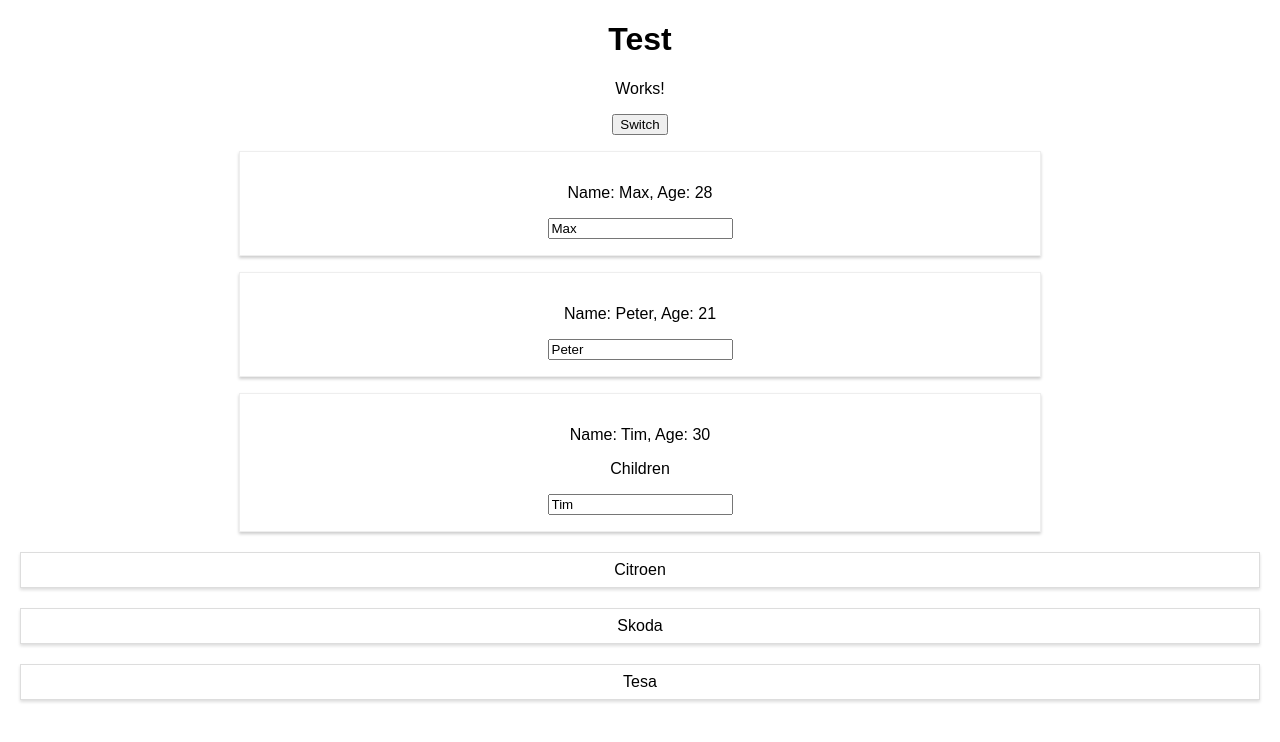
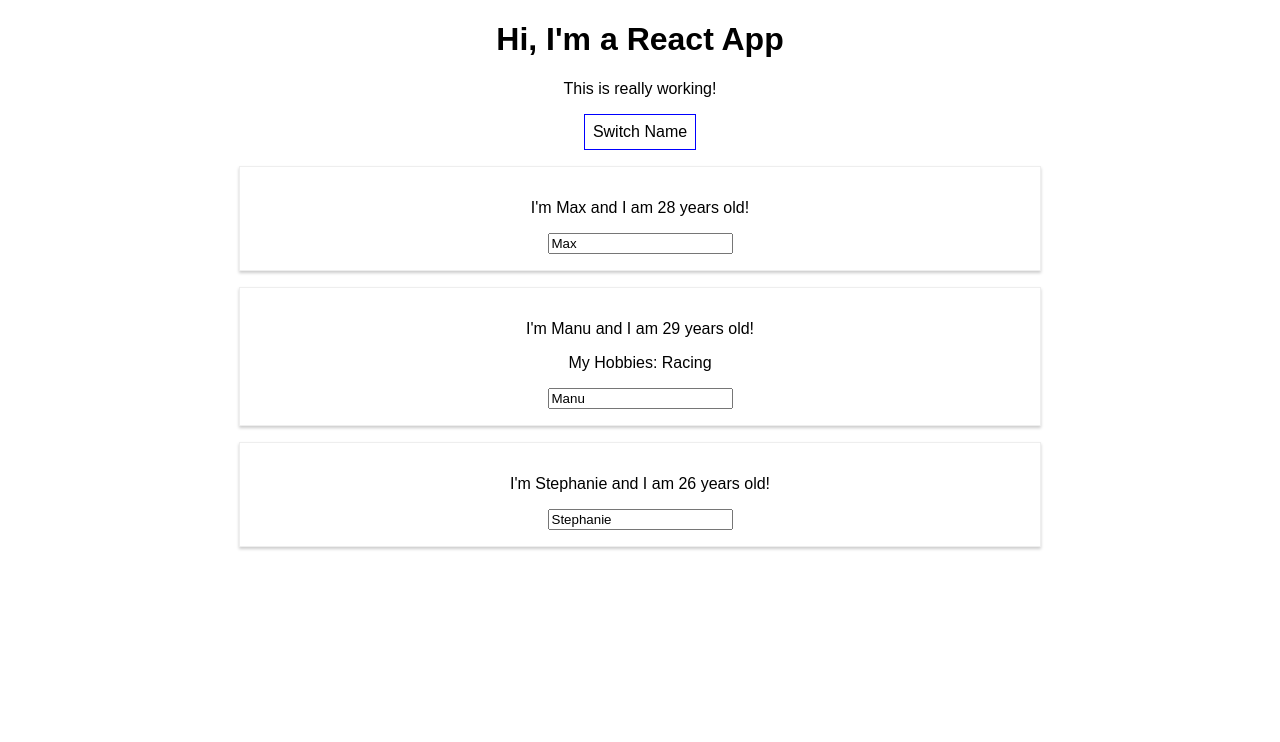
Before and after one commit to JakubKubista/react-the-complete-guide, a React (Create React App) app: page / in a window 1280 px wide. Shown: the top 742 px of the page. Built offline with nearby package versions, Linux system fonts and the light colour scheme.

Commit message:
add solution

```diff
--- a/src/App.js
+++ b/src/App.js
@@ -1,111 +1,70 @@
-import React, { useState } from 'react';
+import React, { Component } from 'react';
 import './App.css';
+import Person from './Person/Person';
 
-import Person from './components/person'
-import Car from './components/car'
-
-const App = props => {
-
-  const [personsState, setPersonsState] = useState({
+class App extends Component {
+  state = {
     persons: [
       { name: 'Max', age: 28 },
-      { name: 'Peter', age: 21 },
-      { name: 'Tim', age: 30 }
-    ]
-  });
-
-  const [noteState, setNoteState] = useState('Some additionals');
-
-  console.log(personsState, noteState)
-
-  // Hook like this rewrite a whole state.
-  // So be careful to not lose params of old state.
-  // This is the reason why we use twice useState for another params.
-  const switchName = (specialName) => {
-    setPersonsState({
-      persons: [
-        { name: specialName, age: 28 },
-        { name: 'Peter', age: 21 },
-        { name: 'Tim', age: 36 }
-      ]
-    })
-  }
-  const switchNameHandler = (event) => {
-    setPersonsState({
-      persons: [
-        { name: event.target.value, age: 28 },
-        { name: 'Peter', age: 21 },
-        { name: 'Tim', age: 36 }
-      ]
-    })
+      { name: 'Manu', age: 29 },
+      { name: 'Stephanie', age: 26 }
+    ],
+    otherState: 'some other value'
   }
 
+  switchNameHandler = (newName) => {
+    // console.log('Was clicked!');
+    // DON'T DO THIS: this.state.persons[0].name = 'Maximilian';
+    this.setState( {
+      persons: [
+        { name: newName, age: 28 },
+        { name: 'Manu', age: 29 },
+        { name: 'Stephanie', age: 27 }
+      ]
+    } )
+  }
+
+  nameChangedHandler = (event) => {
+    this.setState( {
+      persons: [
+        { name: 'Max', age: 28 },
+        { name: event.target.value, age: 29 },
+        { name: 'Stephanie', age: 26 }
+      ]
+    } )
+  }
+
+  render () {
+    const style = {
+      backgroundColor: 'white',
+      font: 'inherit',
+      border: '1px solid blue',
+      padding: '8px',
+      cursor: 'pointer'
+    };
+
     return (
-    <div className="App" >
-      <h1>Test</h1>
-      <p>Works!</p>
-      <button onClick={() => switchName('Button')}>Switch</button>
+      <div className="App">
+        <h1>Hi, I'm a React App</h1>
+        <p>This is really working!</p>
+        <button
+          style={style}
+          onClick={() => this.switchNameHandler('Maximilian!!')}>Switch Name</button>
         <Person
-        name={personsState.persons[0].name}
-        age={personsState.persons[0].age}
-        click={switchName.bind(this, 'Kate')}
-        change={switchNameHandler} />
+          name={this.state.persons[0].name}
+          age={this.state.persons[0].age} />
         <Person
-        name={personsState.persons[1].name}
-        age={personsState.persons[1].age}
-        click={switchName.bind(this, 'Leon')} />
+          name={this.state.persons[1].name}
+          age={this.state.persons[1].age}
+          click={this.switchNameHandler.bind(this, 'Max!')}
+          changed={this.nameChangedHandler} >My Hobbies: Racing</Person>
         <Person
-        name={personsState.persons[2].name}
-        age={personsState.persons[2].age}
-        click={switchName.bind(this, 'Matt')} >Children</Person>
-      <Car />
+          name={this.state.persons[2].name}
+          age={this.state.persons[2].age} />
       </div>
     );
+    // return React.createElement('div', {className: 'App'}, React.createElement('h1', null, 'Does this work now?'));
+  }
 }
 
 export default App;
-
-/**
- * Approach via class-based component App
- */
-// class App extends Component {
-//   state = {
-//     persons: [
-//       { name: 'Max', age: 28 },
-//       { name: 'Peter', age: 21 },
-//       { name: 'Tim', age: 30 }
-//     ],
-//     note: 'Some additionals'
-//   }
-
-//   setState changes only a new staged state
-
-//   switchName = () => {
-//     console.log('clicked');
-//     this.setState({
-//       persons: [
-//         { name: 'Thomas', age: 28 },
-//         { name: 'Peter', age: 21 },
-//         { name: 'Tim', age: 36 }
-//       ]
-//     })
-//   }
-
-//   render() {
-//     return (
-//       <div className="App" >
-//        <button onClick={this.switchName}>Switch</button>
-//        <Person name={this.state.persons[0].name} age={this.state.persons[0].age} />
-//       </div>
-//     );
-//   }
-// }
-
-/**
- * JSX compliled presentation example
- */
-// class App extends Component {
-//   render() {
-//     return React.createElement('div', { className: 'App' }, React.createElement('h1', null, 'Test'));
-//   }
-// }
--- /dev/null
+++ b/src/Person/Person.css
@@ -0,0 +1,8 @@
+.Person {
+    width: 60%;
+    margin: 16px auto;
+    border: 1px solid #eee;
+    box-shadow: 0 2px 3px #ccc;
+    padding: 16px;
+    text-align: center;
+}
--- /dev/null
+++ b/src/Person/Person.js
@@ -0,0 +1,15 @@
+import React from 'react';
+
+import './Person.css';
+
+const person = ( props ) => {
+    return (
+        <div className="Person">
+            <p onClick={props.click}>I'm {props.name} and I am {props.age} years old!</p>
+            <p>{props.children}</p>
+            <input type="text" onChange={props.changed} value={props.name} />
+        </div>
+    )
+};
+
+export default person;
--- a/src/components/car.js
+++ /dev/null
@@ -1,34 +0,0 @@
-import React, { Component } from 'react';
-
-class Car extends Component {
-  state = {
-    cars: [
-      { name: 'Citroen' },
-      { name: 'Skoda' },
-      { name: 'Tesa' }
-    ]
-  }
-
-  render() {
-    const style = {
-      position: 'relative',
-      backgroundColor: '#white',
-      font: 'inherit',
-      border: '1px solid #ddd',
-      boxShadow: '0 2px 3px #ddd',
-      padding: '8px',
-      margin: '20px',
-      cursor: 'pointer'
-    }
-
-    return (
-      <div className="Car" >
-        <div style={style}>{this.state.cars[0].name}</div>
-        <div style={style}>{this.state.cars[1].name}</div>
-        <div style={style}>{this.state.cars[2].name}</div>
-      </div>
-    );
-  }
-}
-
-export default Car;
--- a/src/components/person.css
+++ /dev/null
@@ -1,8 +0,0 @@
-.Person {
-  width: 60%;
-  margin: 16px auto;
-  border: 1px solid #eee;
-  box-shadow: 0 2px 3px #ccc;
-  padding: 16px;
-  text-align: center;
-}
--- a/src/components/person.js
+++ /dev/null
@@ -1,13 +0,0 @@
-import React from 'react';
-import './person.css';
-
-const Person = props => {
-  return (
-    <div className="Person" onClick={props.click}>
-      <p> Name: {props.name}, Age: {props.age}</p>
-      <p> {props.children} </p>
-      <input type="text" onChange={props.change} value={props.name} />
-    </div>
-  );
-}
-export default Person;
```
Lines whose indentation alone changed are shown as unchanged.
